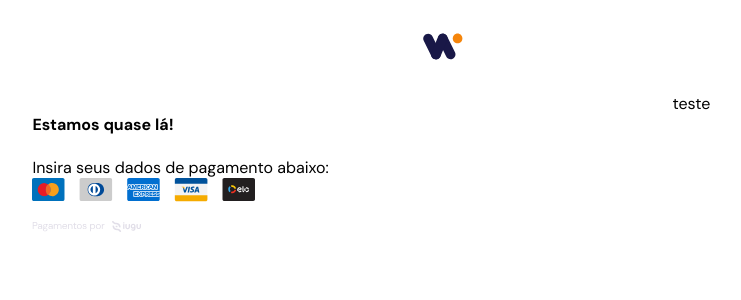
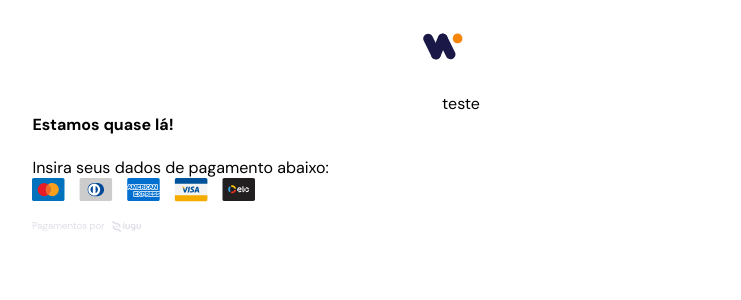
Before and after one commit to EdEsteves/whitebook, a React (Create React App) app: page /checkout in a window 1280 px wide. Shown: the top 300 px of the page, without its empty margins (198-939 px from the left). Built offline with nearby package versions, Linux system fonts and the light colour scheme; no server answers.

Commit message:
adjust grid css'

```diff
--- a/src/components/FormSection/styles.ts
+++ b/src/components/FormSection/styles.ts
@@ -1,11 +1,11 @@
 import styled from 'styled-components'
 
 export const FormSection = styled.section`
-    flex: 1 1 100%;
+    flex: 1 0 100%;
     order: 2;
 
     @media screen and (min-width: 1025px) {
-        flex: 1 1 50%;
+        flex: 1 0 50%;
         order: 1;
     }
 `
--- a/src/components/PlansSection/styles.ts
+++ b/src/components/PlansSection/styles.ts
@@ -1,11 +1,11 @@
 import styled from 'styled-components'
 
 export const PlansSection = styled.section`
-    flex: 1 1 100%;
+    flex: 1 0 100%;
     order: 1;
 
     @media screen and (min-width: 1025px) {
-        flex: 1 1 50%;
+        flex: 1 0 50%;
         order: 2;
     }
 `
--- a/src/index.css
+++ b/src/index.css
@@ -24,11 +24,12 @@ body {
   display: flex;
   flex-wrap: wrap;
   width: 100%;
-  flex: 1 1 auto;
+  flex: 1 1 100%;
   padding-right: 32px;
   padding-left: 32px;
 
   @media screen and (min-width: 1025px) {
+    width: auto;
     padding-right: 18%;
     padding-left: 18%;
   }
```
